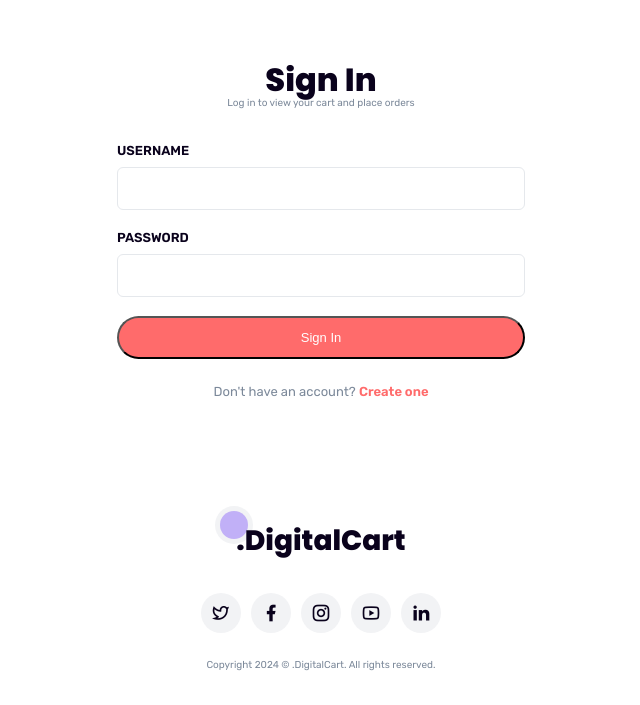
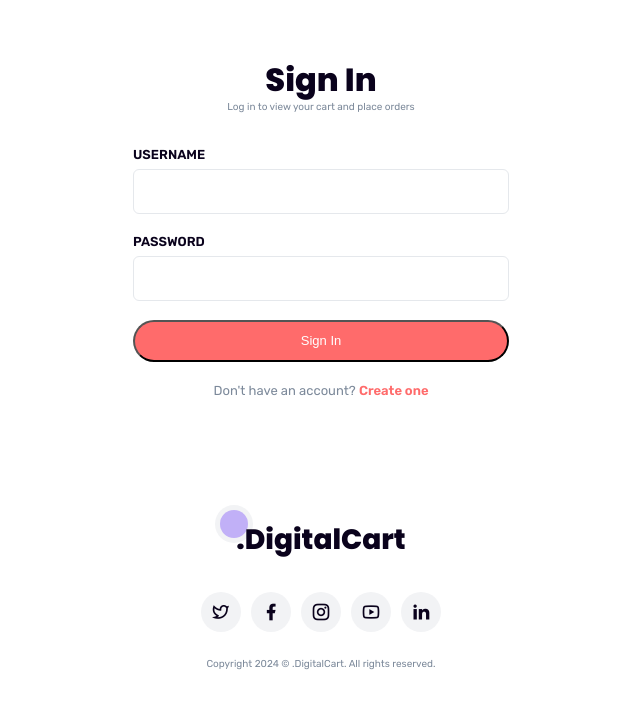
Before and after one commit to vawzenmaya/DigitalCart, a Django app: page /login/ in a window 1280 px wide. Shown: the part 142-847 px from the top of the page, without its empty margins (319-959 px from the left). After the commit the page ends 812 px from the top, so only its background shows below. Run offline with Django 5.2, Linux system fonts and the light colour scheme; some libraries are stand-ins or nearby versions.

Commit message:
Login and register screen fixed

```diff
--- a/static/style.css
+++ b/static/style.css
@@ -2506,3 +2506,72 @@ input[type="range"]::-webkit-slider-thumb {
     margin-top: 0;
   }
 }
+
+/*
+Auth Pages (login / register)
+*/
+.page-auth main {
+  padding: 4rem 0;
+}
+.page-auth .container {
+  max-width: 440px;
+}
+.page-auth .page-title {
+  text-align: center;
+  margin-bottom: 2rem;
+}
+.page-auth .page-title .mini-text {
+  margin-top: 0.4em;
+}
+.auth-alert {
+  padding: 0.75em 1em;
+  border-radius: 6px;
+  font-size: var(--font-small);
+  margin-bottom: 0.5em;
+}
+.auth-alert.success {
+  background-color: #eafaf1;
+  color: #10ac84;
+}
+.auth-alert.error {
+  background-color: #fdecea;
+  color: #c0392b;
+}
+.auth-form {
+  gap: 1.2em;
+}
+.auth-field label {
+  display: block;
+  font-size: var(--font-small);
+  font-weight: var(--fw6);
+  margin-bottom: 0.4em;
+}
+.auth-field input,
+.page-auth input[type="text"],
+.page-auth input[type="password"] {
+  width: var(--percent100);
+  padding: 0.8em 1em;
+  border: 1px solid var(--border-color);
+  border-radius: 6px;
+  font-size: 0.95em;
+  font-family: inherit;
+}
+.auth-field .field-error {
+  color: #c0392b;
+  font-size: 12px;
+  margin-top: 0.3em;
+}
+.auth-submit {
+  width: var(--percent100);
+  text-align: center;
+}
+.auth-switch {
+  text-align: center;
+  margin-top: 1.5em;
+  font-size: var(--font-small);
+  color: var(--light-text-color);
+}
+.auth-switch a {
+  color: var(--primary-color);
+  font-weight: var(--fw6);
+}
--- a/store/templates/store/login.html
+++ b/store/templates/store/login.html
@@ -7,64 +7,54 @@
 {% block content %}
 <div id="page" class="page-auth">
     <main>
-        <div class="container" style="max-width:440px;padding:4rem 1rem;">
+        <div class="container">
             <div class="wrapper">
 
-                <div class="page-title" style="text-align:center;margin-bottom:2rem;">
+                <div class="page-title">
                     <h1>Sign In</h1>
                     <p class="mini-text">Log in to view your cart and place orders</p>
                 </div>
 
                 {% if messages %}
-                <div style="margin-bottom:1.5rem;">
+                <div class="auth-messages">
                     {% for message in messages %}
-                        {% if message.tags == 'error' %}
-                    <div style="padding:0.75rem 1rem;border-radius:6px;font-size:13px;margin-bottom:0.5rem;background:#fdecea;color:#c0392b;">
+                    <div class="auth-alert {% if message.tags == 'error' %}error{% else %}success{% endif %}">
                         {{ message }}
                     </div>
-                        {% else %}
-                    <div style="padding:0.75rem 1rem;border-radius:6px;font-size:13px;margin-bottom:0.5rem;background:#eafaf1;color:#10ac84;">
-                        {{ message }}
-                    </div>
-                        {% endif %}
                     {% endfor %}
                 </div>
                 {% endif %}
 
                 {% if form.non_field_errors %}
-                <div style="padding:0.75rem 1rem;border-radius:6px;font-size:13px;margin-bottom:1rem;background:#fdecea;color:#c0392b;">
+                <div class="auth-alert error">
                     {{ form.non_field_errors }}
                 </div>
                 {% endif %}
 
-                <form method="post" class="flexcol" style="gap:1.2rem;">
+                <form method="post" class="flexcol auth-form">
                     {% csrf_token %}
                     {% if request.GET.next %}<input type="hidden" name="next" value="{{ request.GET.next }}">{% endif %}
 
-                    <div>
-                        <label for="id_username" style="display:block;font-size:13px;font-weight:600;margin-bottom:0.4rem;">Username</label>
-                        <input type="text" name="username" id="id_username" required autofocus
-                               style="width:100%;padding:0.8em 1em;border:1px solid var(--border-color);border-radius:6px;font-size:0.95em;">
+                    <div class="auth-field">
+                        <label for="id_username">Username</label>
+                        <input type="text" name="username" id="id_username" required autofocus>
                     </div>
 
-                    <div>
-                        <label for="id_password" style="display:block;font-size:13px;font-weight:600;margin-bottom:0.4rem;">Password</label>
-                        <input type="password" name="password" id="id_password" required
-                               style="width:100%;padding:0.8em 1em;border:1px solid var(--border-color);border-radius:6px;font-size:0.95em;">
+                    <div class="auth-field">
+                        <label for="id_password">Password</label>
+                        <input type="password" name="password" id="id_password" required>
                     </div>
 
-                    <button type="submit" class="primary-button" style="width:100%;text-align:center;">Sign In</button>
+                    <button type="submit" class="primary-button auth-submit">Sign In</button>
                 </form>
 
-                <p style="text-align:center;margin-top:1.5rem;font-size:13px;color:var(--light-text-color);">
+                <p class="auth-switch">
                     Don't have an account?
-                    <a href="{% url 'register' %}{% if request.GET.next %}?next={{ request.GET.next }}{% endif %}" style="color:var(--primary-color);font-weight:600;">Create one</a>
+                    <a href="{% url 'register' %}{% if request.GET.next %}?next={{ request.GET.next }}{% endif %}">Create one</a>
                 </p>
 
             </div>
         </div>
     </main>
 </div>
-
-
 {% endblock %}
```
Also changed, not shown: store/templates/store/register.html (+16 -16 lines).
